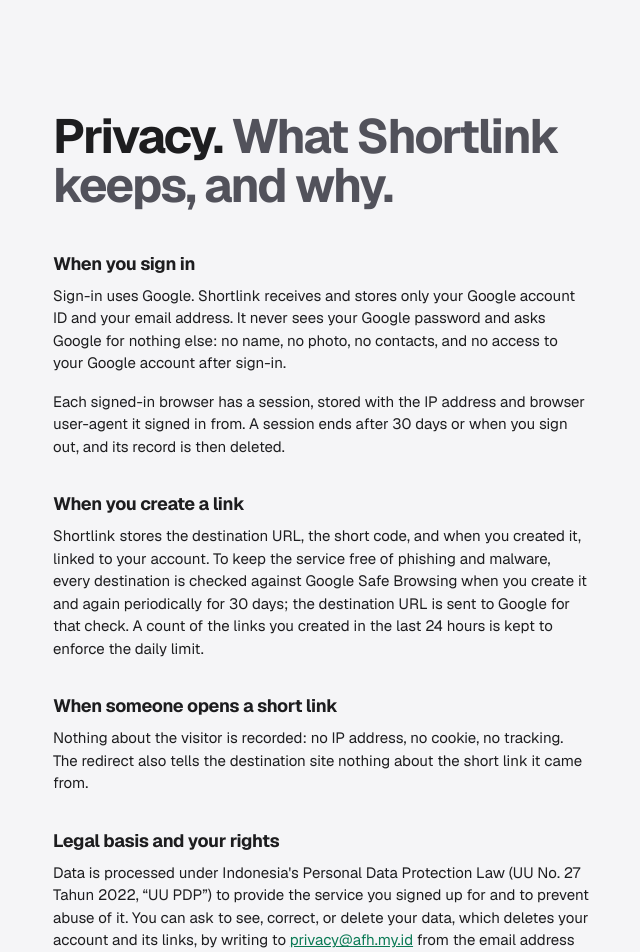
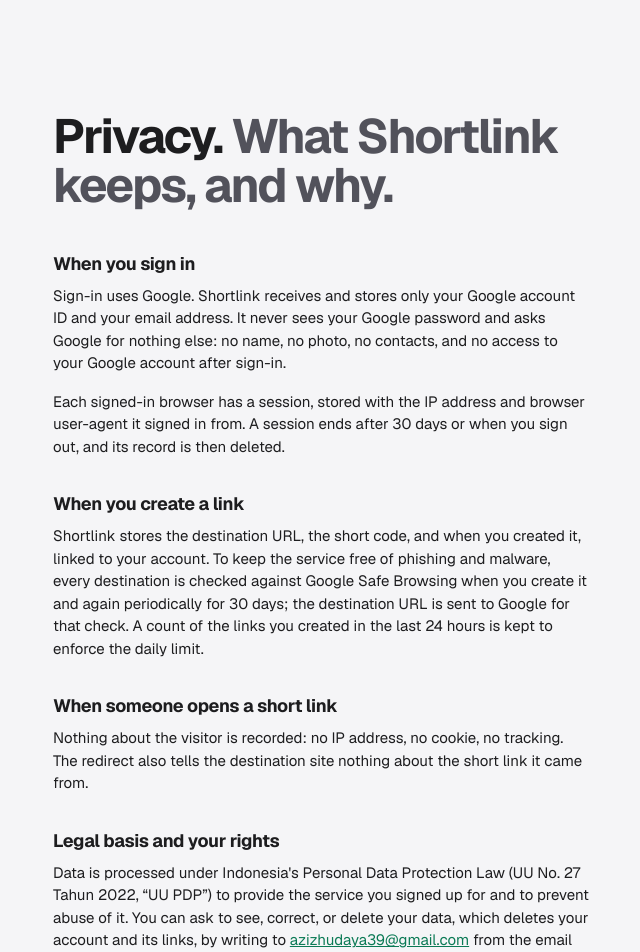
Before and after one commit to azizhudaya/shortlink, a Next.js app in the folder web/: page /privacy in a window 1280 px wide. Shown: the top 952 px of the page, without its empty margins (319-959 px from the left). Built offline with nearby package versions, Linux system fonts and the light colour scheme; no server answers.

Commit message:
docs(web): privacy contact is the operator's address
Co-Authored-By: Claude Opus 5.5 <noreply@anthropic.com>

```diff
--- a/web/app/privacy/page.tsx
+++ b/web/app/privacy/page.tsx
@@ -5,8 +5,8 @@ export const metadata: Metadata = {
   title: 'Privacy · Shortlink',
 };
 
-// Contact for data requests. The mailbox must exist before launch.
-const CONTACT = 'privacy@afh.my.id';
+// Contact for data requests: the operator's address.
+const CONTACT = 'azizhudaya39@gmail.com';
 
 export default function PrivacyPage() {
   return (
```
